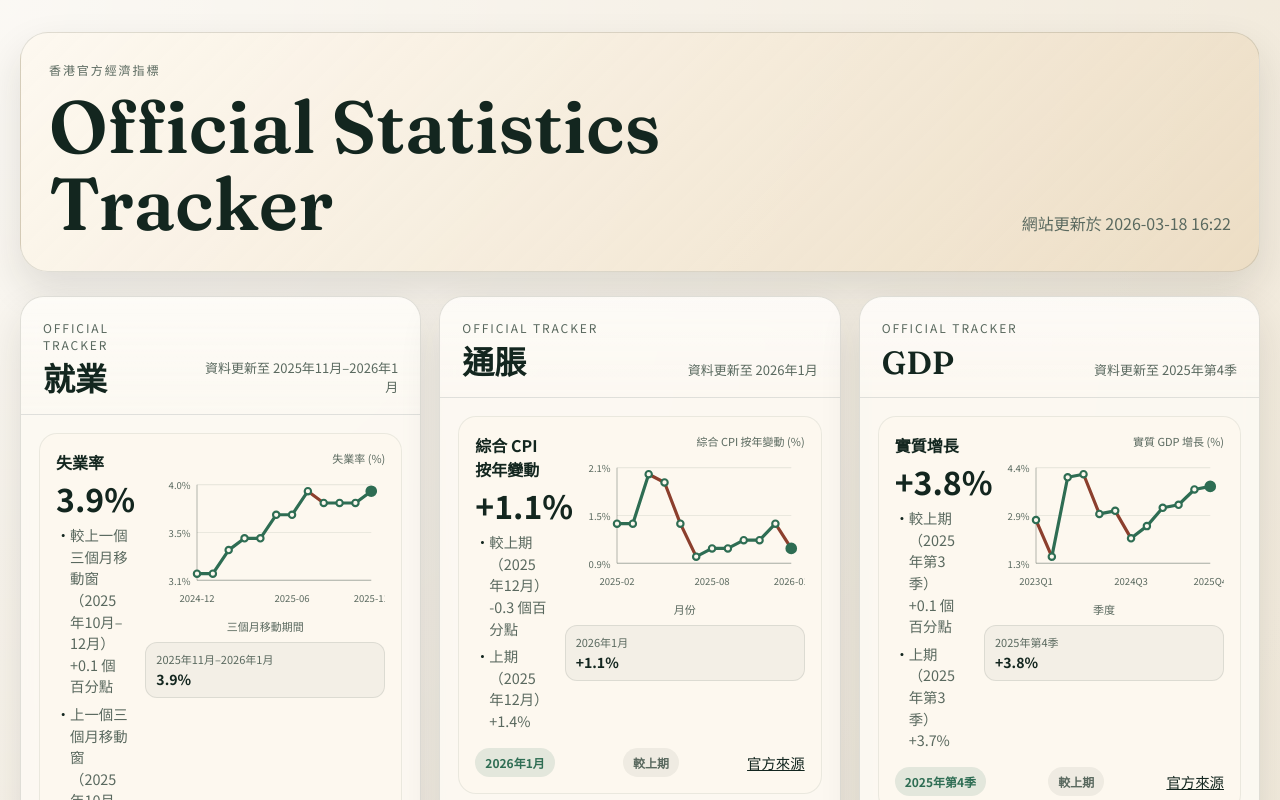
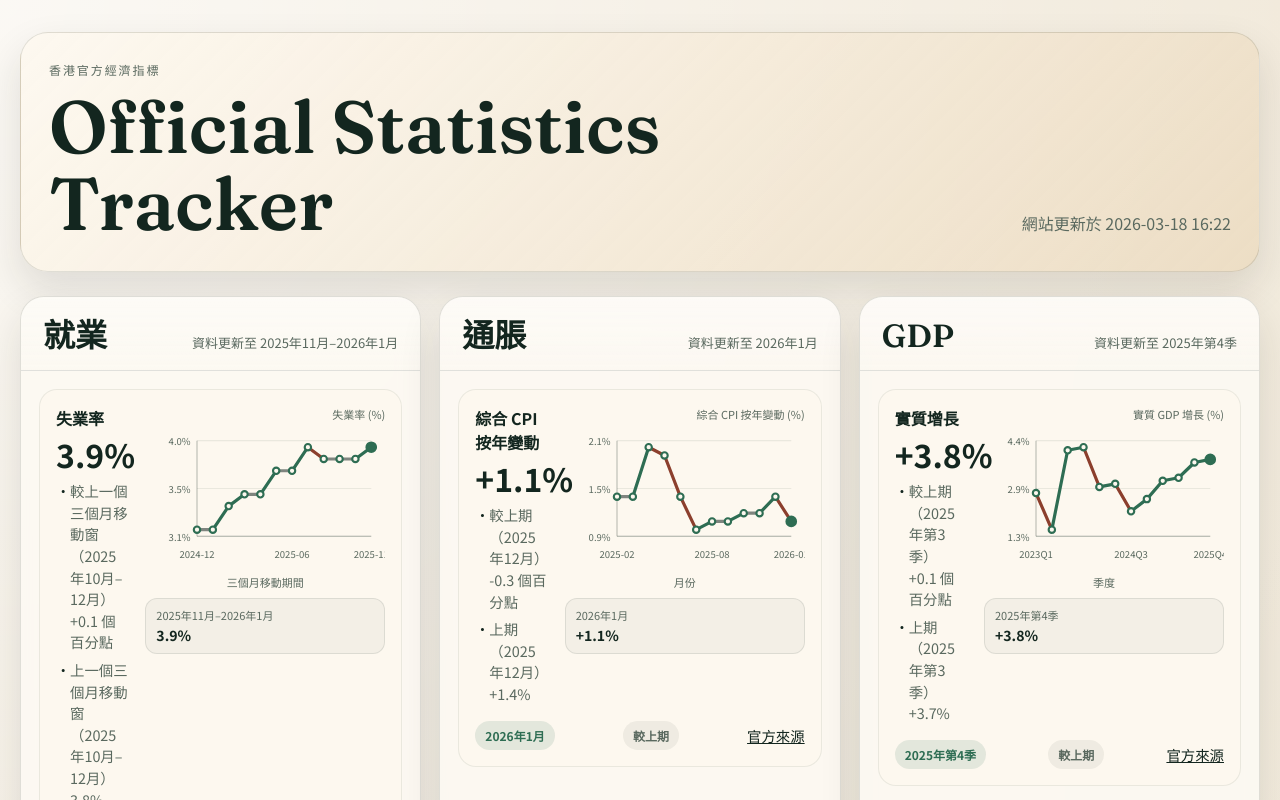
Before and after one commit to martinmtt0902/hong-kong-economic-dashboard, a React (Vite) app: page / in a window 1280 px wide. Shown: the top 800 px of the page. Built offline with nearby package versions, Linux system fonts and the light colour scheme.

Commit message:
Tweak chart flat-state color and remove card eyebrow

```diff
--- a/src/components/DashboardCard.tsx
+++ b/src/components/DashboardCard.tsx
@@ -10,7 +10,6 @@ export function DashboardCard({ card }: { card: DashboardCardType }) {
     <section className="dashboard-card">
       <header className="card-header">
         <div>
-          <p className="card-eyebrow">Official Tracker</p>
           <h2>{card.title_tc}</h2>
           {card.card_status_text_tc ? <p className="card-status">{card.card_status_text_tc}</p> : null}
         </div>
--- a/src/components/Sparkline.tsx
+++ b/src/components/Sparkline.tsx
@@ -92,7 +92,13 @@ export function Sparkline({ chart }: { chart: UIChart }) {
             y1={segment.y1}
             x2={segment.x2}
             y2={segment.y2}
-            className={segment.trend === "up" ? "sparkline-segment sparkline-segment-up" : "sparkline-segment sparkline-segment-down"}
+            className={
+              segment.trend === "up"
+                ? "sparkline-segment sparkline-segment-up"
+                : segment.trend === "down"
+                  ? "sparkline-segment sparkline-segment-down"
+                  : "sparkline-segment sparkline-segment-flat"
+            }
           />
         ))}
 
@@ -131,13 +137,13 @@ export function Sparkline({ chart }: { chart: UIChart }) {
 function buildSegments(
   points: Array<{ svgX: number; svgY: number; y: number }>,
   chartType: UIChart["chart_type"]
-): Array<{ x1: number; y1: number; x2: number; y2: number; trend: "up" | "down" }> {
-  const segments: Array<{ x1: number; y1: number; x2: number; y2: number; trend: "up" | "down" }> = [];
+): Array<{ x1: number; y1: number; x2: number; y2: number; trend: "up" | "down" | "flat" }> {
+  const segments: Array<{ x1: number; y1: number; x2: number; y2: number; trend: "up" | "down" | "flat" }> = [];
 
   for (let index = 1; index < points.length; index += 1) {
     const point = points[index];
     const previous = points[index - 1];
-    const trend = point.y >= previous.y ? "up" : "down";
+    const trend = point.y > previous.y ? "up" : point.y < previous.y ? "down" : "flat";
 
     if (chartType === "step_after") {
       segments.push({ x1: previous.svgX, y1: previous.svgY, x2: point.svgX, y2: previous.svgY, trend });
--- a/src/styles.css
+++ b/src/styles.css
@@ -12,6 +12,7 @@
   --green: #2e6d53;
   --amber: #9a6a18;
   --red: #8c3f2d;
+  --gray: #7f857f;
   --shadow: 0 18px 40px rgba(36, 37, 24, 0.12);
 }
 
@@ -243,6 +244,10 @@ a {
   stroke: var(--red);
 }
 
+.sparkline-segment-flat {
+  stroke: var(--gray);
+}
+
 .axis-line {
   stroke: rgba(19, 38, 31, 0.3);
   stroke-width: 1;
```
